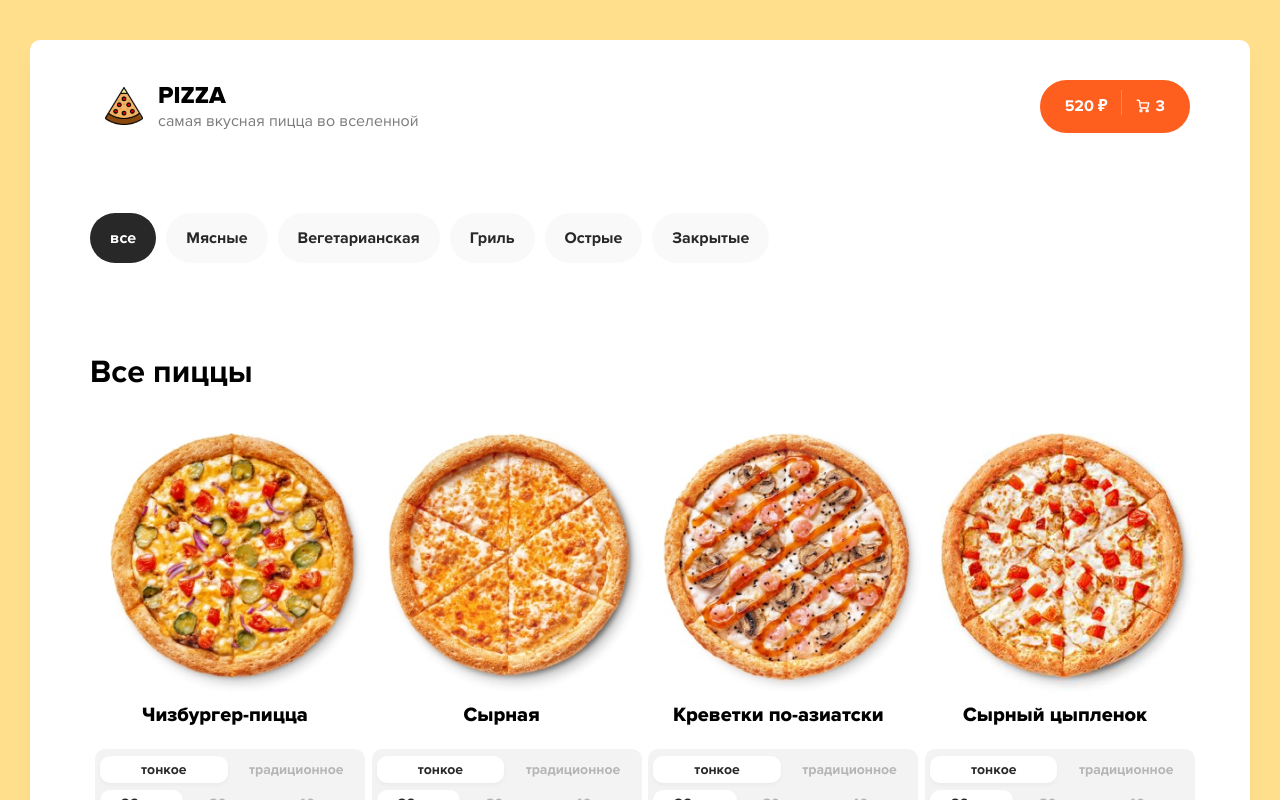
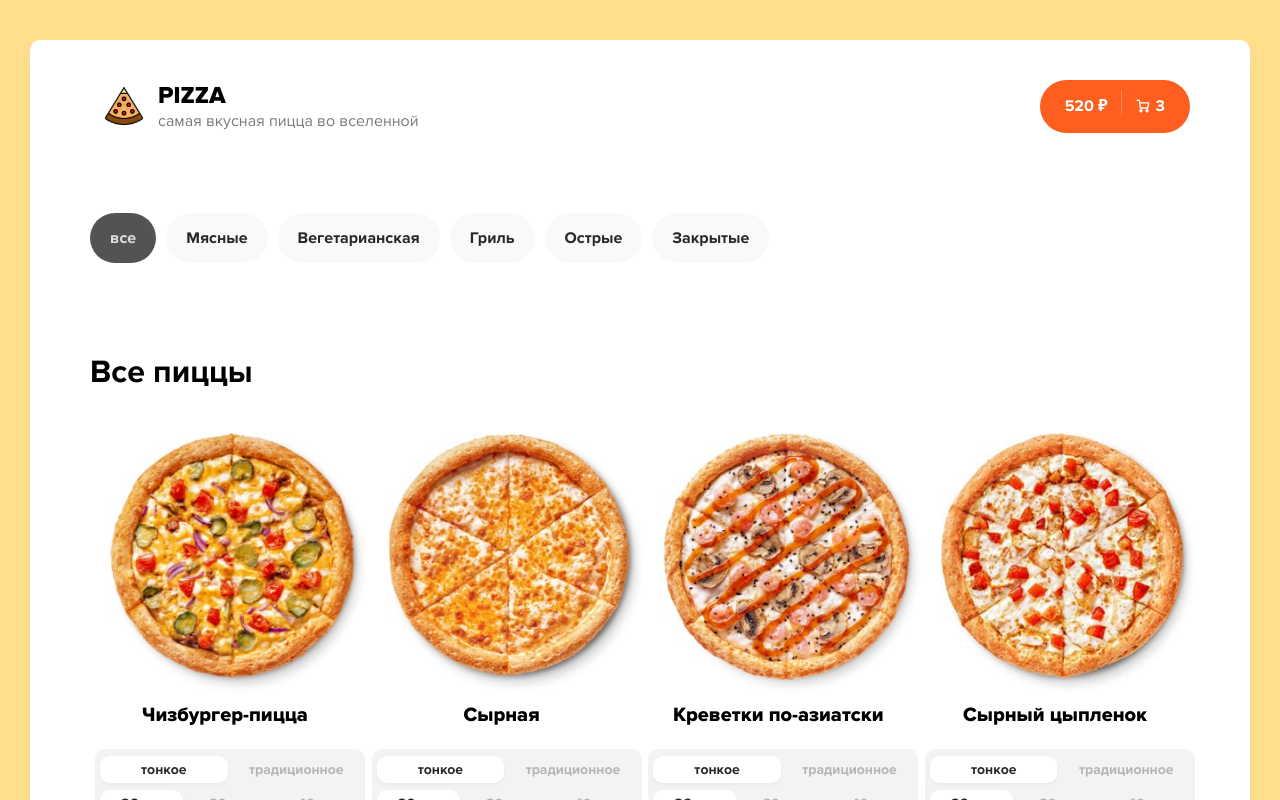
Before and after one commit to Cloackz/next-pizza, a Next.js app: page / in a window 1280 px wide. In both pictures the pointer is over the item "все". Shown: the top 800 px of the page. Built offline with nearby package versions, Linux system fonts and the light colour scheme.

Commit message:
Add some fix

```diff
--- a/components/Categories/Categories.module.scss
+++ b/components/Categories/Categories.module.scss
@@ -19,6 +19,12 @@
     margin-right: 10px;
   }
 
+  &:hover,
+  &:focus {
+    background: rgba($color: $color-black, $alpha: 0.8);
+    color: rgba($color: $color-white, $alpha: 0.8);
+  }
+
   @media (min-width: $media500) {
     padding: 15px 20px;
   }
--- a/components/PizzaItem/PizzaItem.module.scss
+++ b/components/PizzaItem/PizzaItem.module.scss
@@ -64,6 +64,11 @@
   &:not(:last-child) {
     margin-right: 5px;
   }
+
+  &:hover,
+  &:focus {
+    opacity: 0.8;
+  }
 }
 
 .OptionsItemActive {
```
